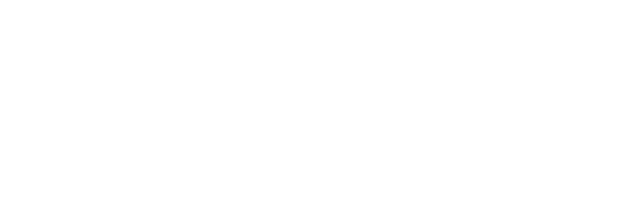
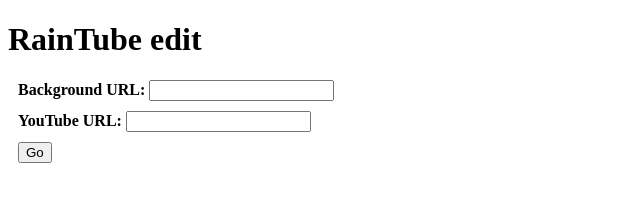
Before and after one commit to Skhmt/raintube, a plain HTML site: page edit/index.html in a window 1280 px wide. Shown: the whole page, without its empty margins (0-640 px from the left). Drawn offline with Linux system fonts and the light colour scheme.

Commit message:
Update index.html

```diff
--- a/edit/index.html
+++ b/edit/index.html
@@ -1,9 +1,38 @@
-<!doctype html>
+<!DOCTYPE html>
 <html>
 <head>
-  <title>RainTube edit</title>
+	<title>RainTube edit</title>
+	<style>
+	div {
+		margin: 10px;
+	}
+	</style>
 </head>
 <body>
+	<h1>RainTube edit</h1>
+	<div>
+		<strong>Background URL: </strong>
+		<input type="text" id="background">
+	</div>
+	<div>
+		<strong>YouTube URL: </strong>
+		<input type="text" id="youtube">
+	</div>
+	<div>
+		<button id="submit">Go</button>
+	</div>
+	<script>
+		const $bg = document.getElementById('background');
+		const $yt = document.getElementById('youtube');
+		const $submit = document.getElementById('submit');
 
+		$submit.onclick = x => {
+			let url = 'https://skhmt.github.io/raintube/?';
+			if ($bg.value) url += 'bg=' + encodeURIComponent($bg.value);
+			if ($yt.value) url += '&yt=' + encodeURIComponent($yt.value);
+
+			location.assign(url);
+		};
+	</script>
 </body>
 </html>
```
